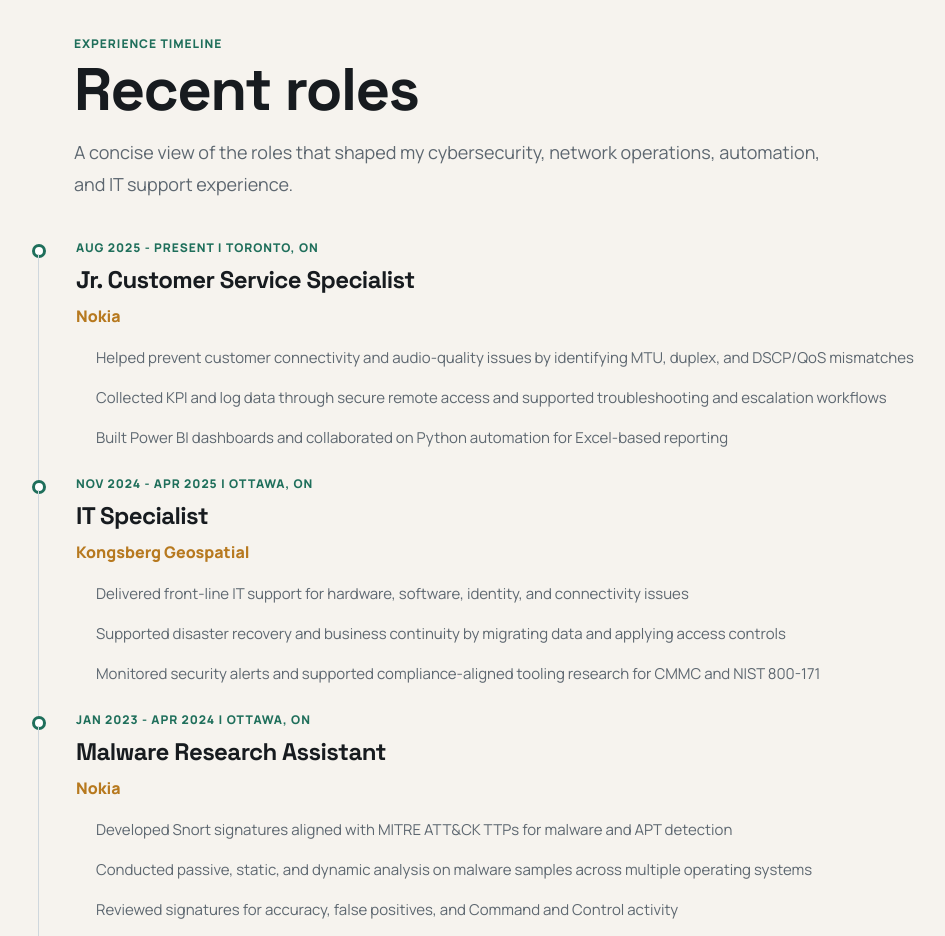
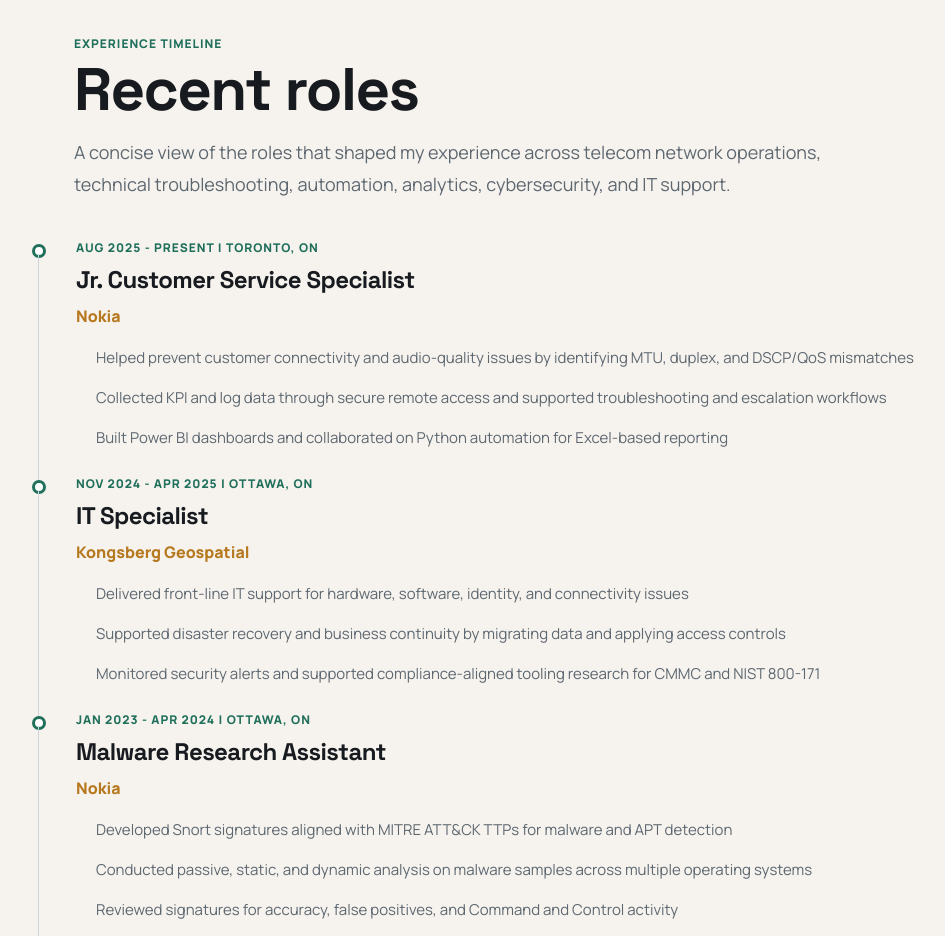
Before and after one commit to error404code/website, an Astro site: page / in a window 1280 px wide. Shown: the part 3000-3936 px from the top of the page, without its empty margins (118-1063 px from the left). Built offline with nearby package versions, Linux system fonts and the light colour scheme; Astro itself is replaced by a stand-in of ours.

Commit message:
Refine experience section intro copy

```diff
--- a/src/pages/index.astro
+++ b/src/pages/index.astro
@@ -150,7 +150,7 @@ const profiles = [
         <p class="eyebrow">Experience Timeline</p>
         <h2 class="section-title">Recent roles</h2>
         <p class="section-copy">
-          A concise view of the roles that shaped my cybersecurity, network operations, automation, and IT support experience.
+          A concise view of the roles that shaped my experience across telecom network operations, technical troubleshooting, automation, analytics, cybersecurity, and IT support.
         </p>
       </div>
       <div class="mx-auto grid max-w-[980px] gap-6">
```
